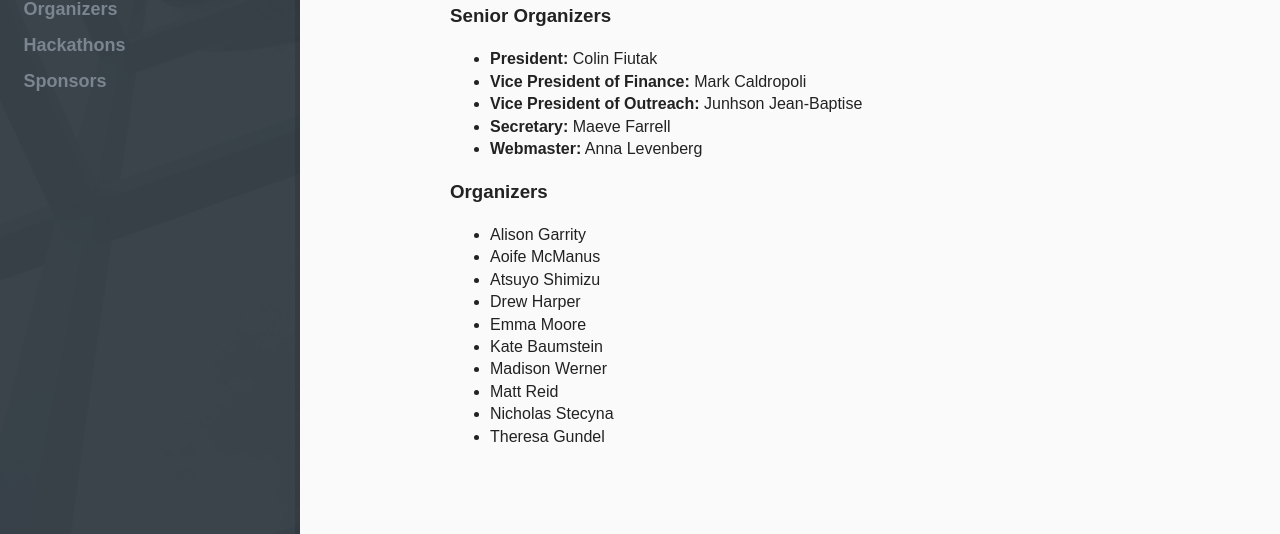
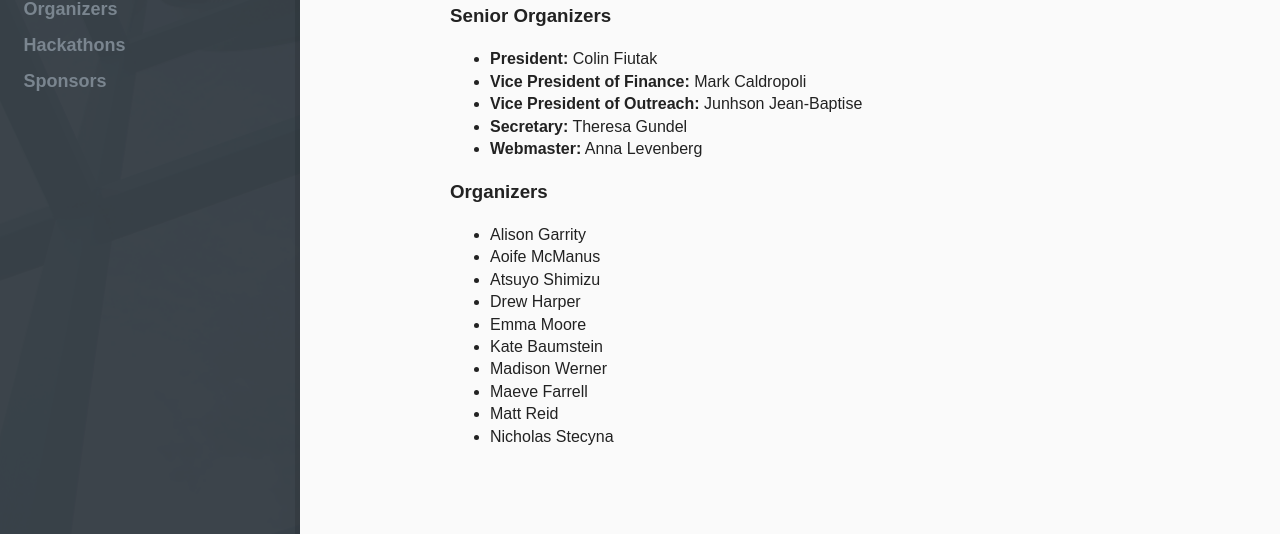
Before and after one commit to hackbinghamton/hackbinghamton.github.io, a Jekyll site: the page built from organizers/index.html, in a window 1280 px wide. Shown: the part 292-826 px from the top of the page. Built offline with Jekyll 4.4.1, drawn with Linux system fonts in a browser that asks for light colours; part of the change alters nothing that is shown.

```diff
--- a/organizers/index.html
+++ b/organizers/index.html
@@ -11,10 +11,10 @@ description: List of current HackBU Organizers
 <div class="article">
 	<h3>Senior Organizers</h3>
 	<ul>
-	  <li><strong>President:</strong> Colin Fiutak</li>
+	  <li><strong>President:</strong> Colin Fiutak </li>
 		<li><strong>Vice President of Finance:</strong> Mark Caldropoli</li>
 	  <li><strong>Vice President of Outreach:</strong> Junhson Jean-Baptise</li>
-	  <li><strong>Secretary:</strong> Maeve Farrell</li>
+	  <li><strong>Secretary:</strong> Theresa Gundel</li>
 	  <li><strong>Webmaster:</strong> Anna Levenberg</li>
 	</ul>
 	<h3>Organizers</h3>
@@ -26,8 +26,8 @@ description: List of current HackBU Organizers
 		<li>Emma Moore</li>
 		<li>Kate Baumstein</li>
 		<li>Madison Werner</li>
+		<li>Maeve Farrell</li>
 		<li>Matt Reid</li>
 		<li>Nicholas Stecyna</li>
-		<li>Theresa Gundel</li>
 	</ul>
 </div>
```
